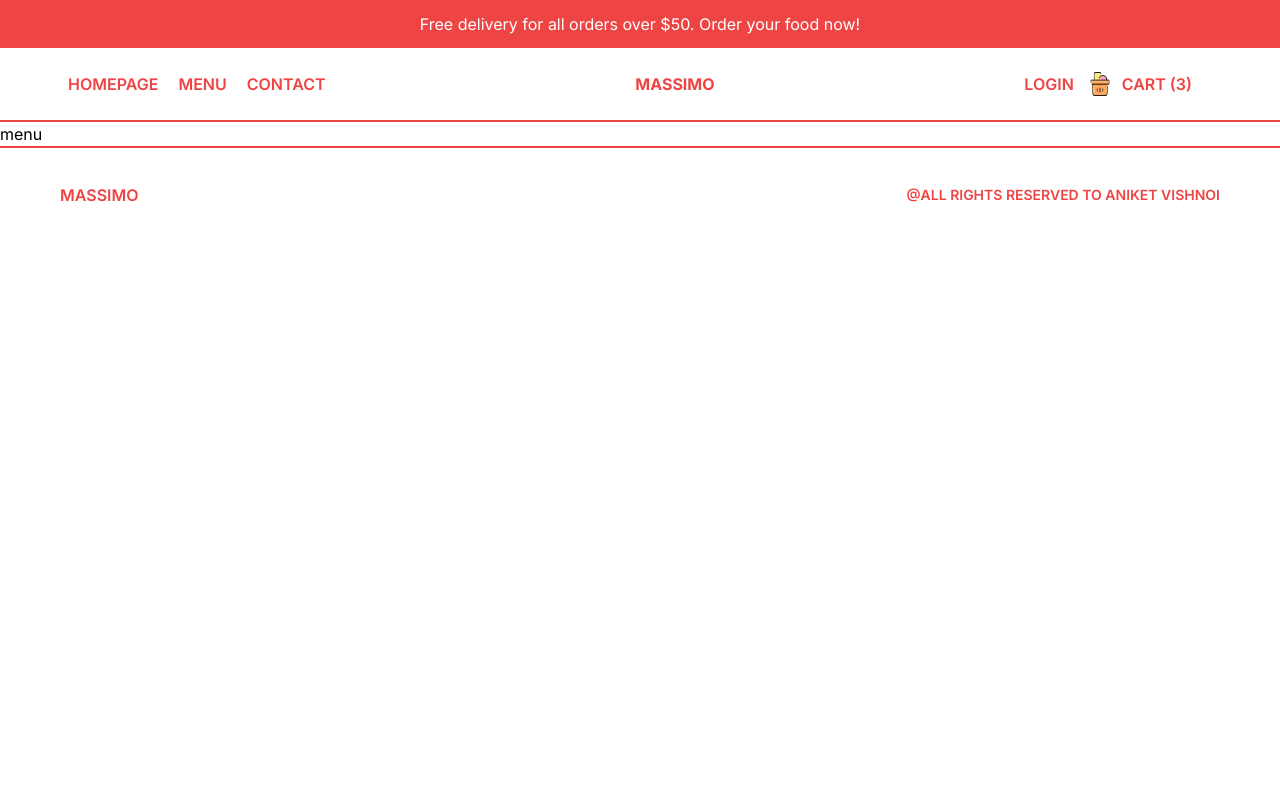
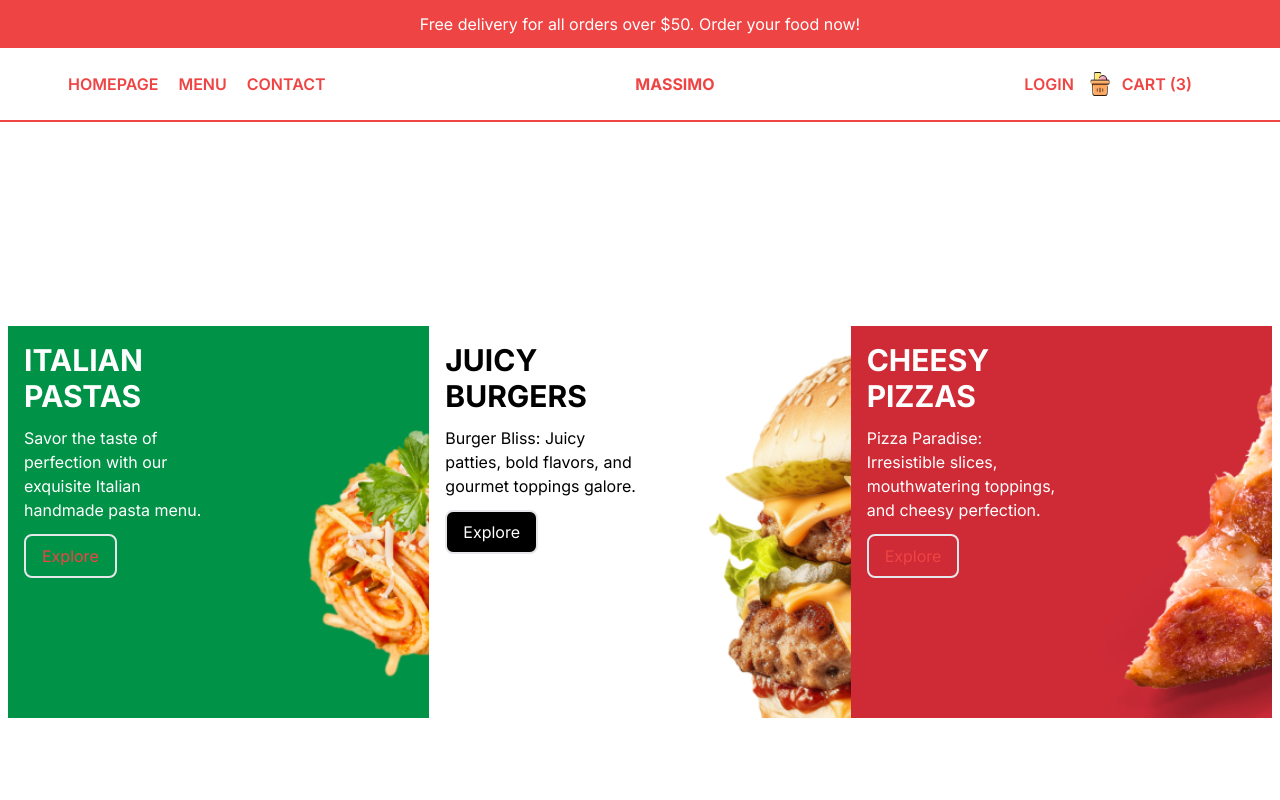
Before and after one commit to aniketcoddy/Delicious-restr, a Next.js app: page /menu in a window 1280 px wide. Shown: the top 800 px of the page. Built offline with nearby package versions, Linux system fonts and the light colour scheme.

Commit message:
Menu page Done

```diff
--- a/src/app/menu/page.tsx
+++ b/src/app/menu/page.tsx
@@ -1,11 +1,27 @@
-import React from 'react'
+import Image from "next/image";
+import React from "react";
+import { menu } from "@/data";
+import Link from "next/link";
 
 const Menu = () => {
   return (
-    <div>
-      menu
+    <div className="p-2 h-full  md:h-screen flex flex-col items-center md:flex-row ">
+      {menu.map((category) => (
+        <Link
+          href={`/menu/${category.slug}`}
+          key={category.id}
+          style={{ backgroundImage: `url(${category.img})`}}
+          className="w-full h-1/2 bg-cover p-4"
+        >
+          <div className={`text-${category.color} w-1/2`}>
+            <h1 className="uppercase font-bold text-xl md:text-3xl">{category.title}</h1>
+            <p className="text-xs py-3 md:text-sm  lg:text-base">{category.desc}</p>
+            <button className={`hidden xl:block bg-${category.color} border-2 py-2 px-4 rounded-lg text-${category.color === "black" ? "white" : "primary"} `}>Explore</button>
+          </div>
+        </Link>
+      ))}
     </div>
-  )
-}
+  );
+};
 
-export default Menu
+export default Menu;
```
Also changed, not shown: src/data.ts (line endings or trailing spaces).
